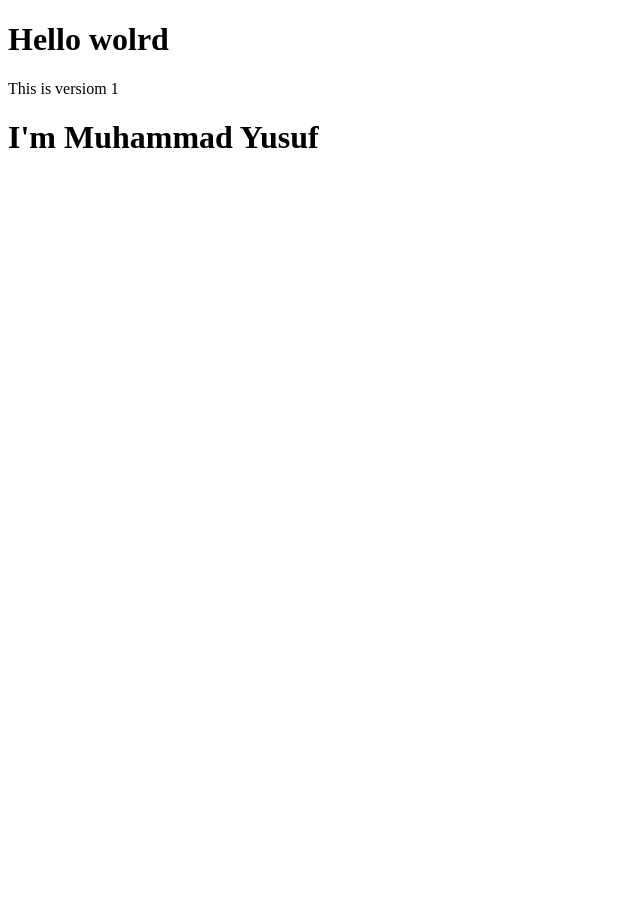
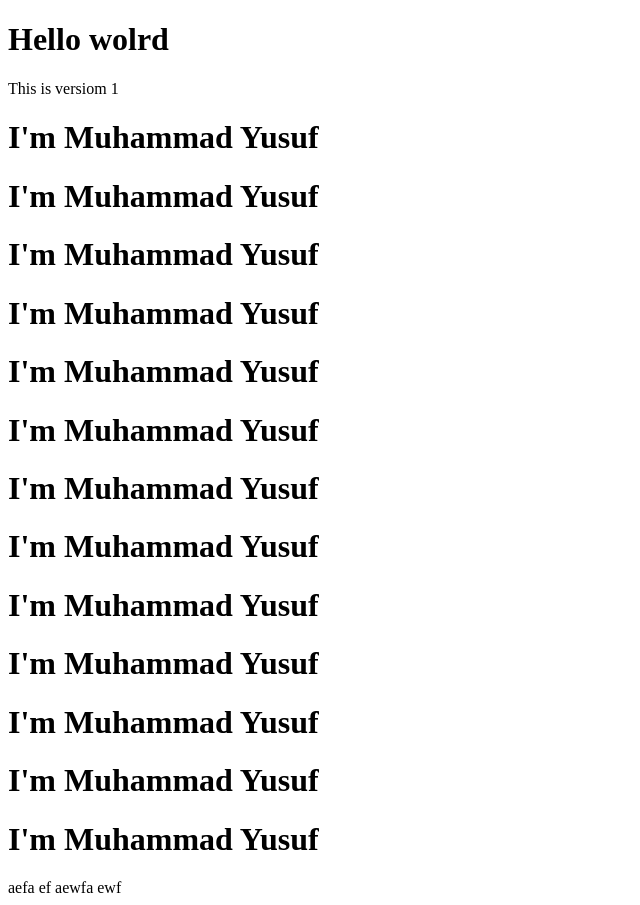
Before and after one commit to isakjanofv/learn, a plain HTML site: page learn_git/index.html in a window 1280 px wide. Shown: the whole page, without its empty margins (0-640 px from the left). Before the commit the page ends 800 px from the top, so only its background shows below. Drawn offline with Linux system fonts and the light colour scheme.

Commit message:
xatolik qildim

```diff
--- a/learn_git/index.html
+++ b/learn_git/index.html
@@ -10,5 +10,26 @@
     <p>This is versiom 1</p>
 
     <h1>I'm Muhammad Yusuf</h1>
+
+
+
+    <h1>I'm Muhammad Yusuf</h1>
+    <h1>I'm Muhammad Yusuf</h1>
+    <h1>I'm Muhammad Yusuf</h1>
+    <h1>I'm Muhammad Yusuf</h1>
+    <h1>I'm Muhammad Yusuf</h1>
+    <h1>I'm Muhammad Yusuf</h1>
+    <h1>I'm Muhammad Yusuf</h1>
+    <h1>I'm Muhammad Yusuf</h1>
+    <h1>I'm Muhammad Yusuf</h1>
+    <h1>I'm Muhammad Yusuf</h1>
+    <h1>I'm Muhammad Yusuf</h1>
+    <h1>I'm Muhammad Yusuf</h1>
+
+
+    aefa
+    ef
+    aewfa
+    ewf
 </body>
 </html>
```
